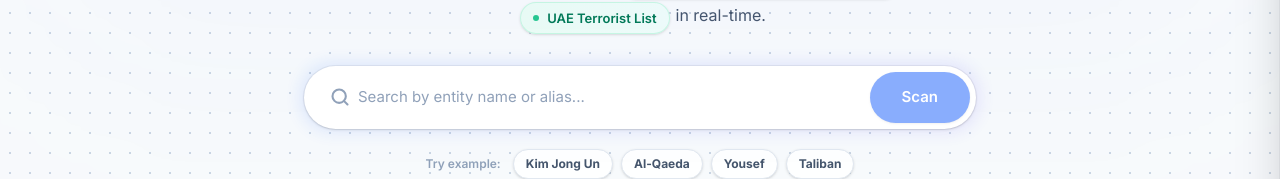
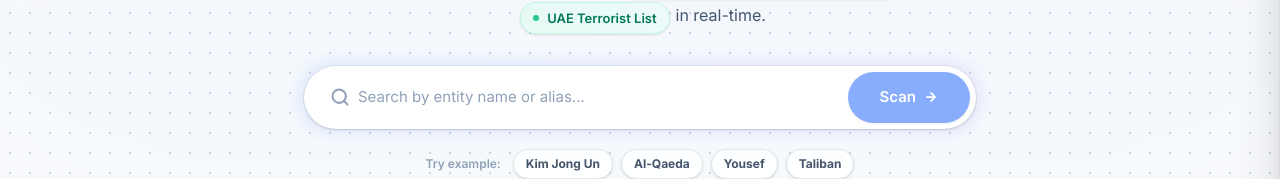
Before and after one commit to githussein/aml-web, a Next.js app: page / in a window 1280 px wide. Shown: the part 197-376 px from the top of the page. Built offline with nearby package versions, Linux system fonts and the light colour scheme; no server answers.

Commit message:
style: match Scan button icon treatment to other action buttons

```diff
--- a/features/screening/components/SearchBar.tsx
+++ b/features/screening/components/SearchBar.tsx
@@ -70,7 +70,12 @@ export function SearchBar({ query, onQueryChange, onSearch, isLoading, isDisable
               <span>Scanning</span>
             </>
           ) : (
-            'Scan'
+            <>
+              <span>Scan</span>
+              <svg width="14" height="14" viewBox="0 0 24 24" fill="none" stroke="currentColor" strokeWidth="3" strokeLinecap="round" strokeLinejoin="round">
+                <path d="M5 12h14M12 5l7 7-7 7" />
+              </svg>
+            </>
           )}
         </button>
       </div>
```
